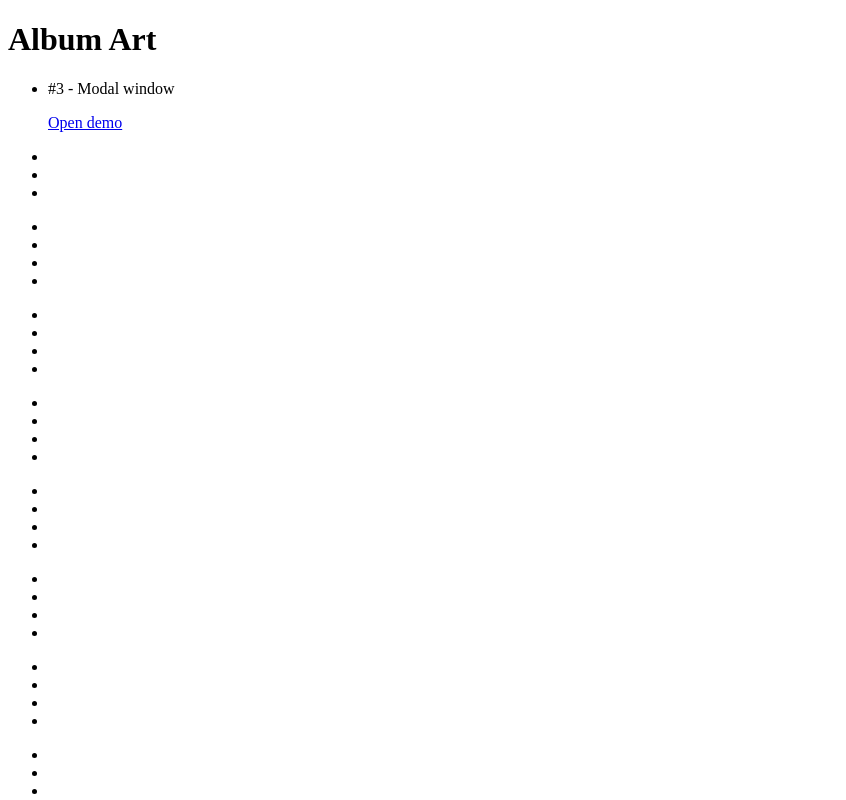
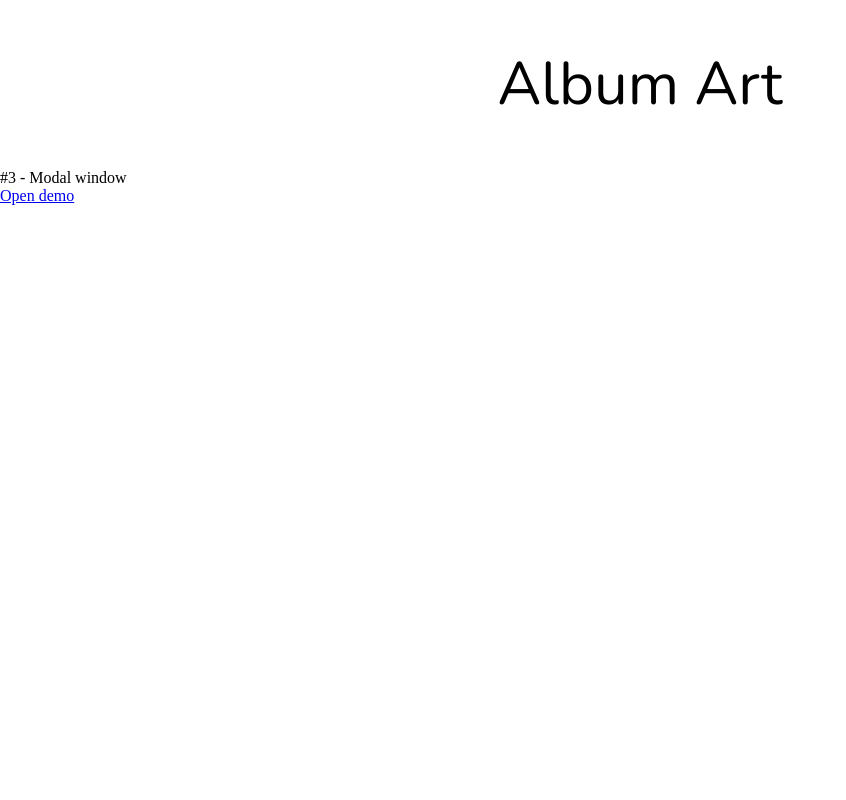
Before and after one commit to efl32/Album-Art, a plain HTML site: page deploy/index.html in a window 1280 px wide. Shown: the top 800 px of the page, without its empty margins (0-846 px from the left). Drawn offline with nearby package versions, Linux system fonts and the light colour scheme.

Commit message:
fix error

```diff
--- a/deploy/index.html
+++ b/deploy/index.html
@@ -9,7 +9,7 @@
     <link href="https://fonts.googleapis.com/css?family=Noto+Sans|Nunito&display=swap" rel="stylesheet">
     <!-- Font Awesome -->
     <script src="https://kit.fontawesome.com/b04ae677d4.js" crossorigin="anonymous"></script>
-    <link ralbum el="stylesheet" href="css/styles.css">
+    <link rel="stylesheet" href="css/styles.css">
     <title>Album Art</title>
 </head>
 
```
Also changed, not shown: 1 other file.
